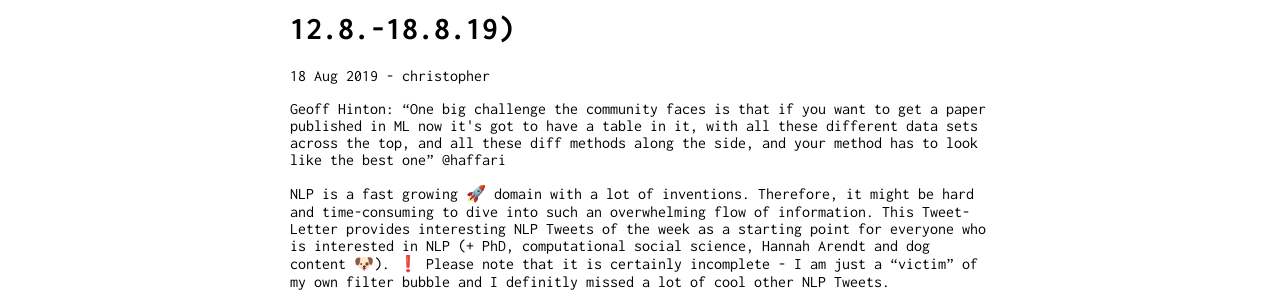
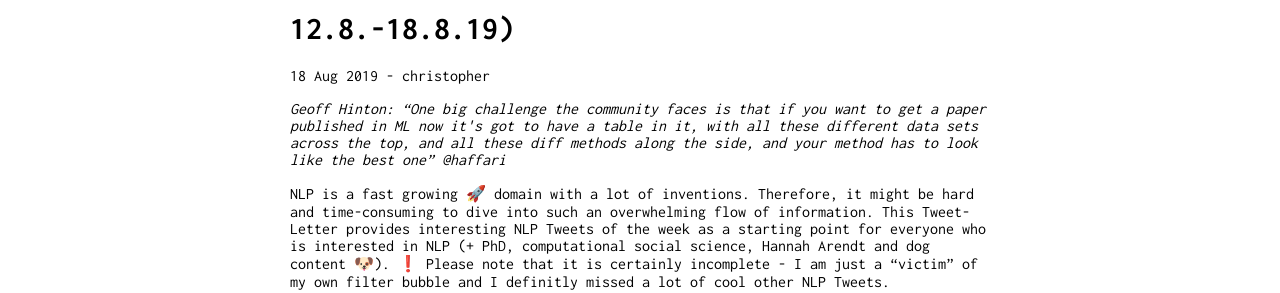
Before and after one commit to chkla/gitPage, a Jekyll site: the page built from _posts/2019-08-18-Aug19_NLP_Tweets_Part_II.md, in a window 1280 px wide. Shown: the part 173-466 px from the top of the page. Built offline with Jekyll 4.4.1, drawn with Linux system fonts in a browser that asks for light colours; comment, search, counter and statistics services are not loaded.

```diff
--- a/_posts/2019-08-18-Aug19_NLP_Tweets_Part_II.md
+++ b/_posts/2019-08-18-Aug19_NLP_Tweets_Part_II.md
@@ -4,7 +4,7 @@ title: My favorite NLP Tweets of the week (🗓 12.8.-18.8.19)
 author: christopher
 ---
 
-Geoff Hinton: "One big challenge the community faces is that if you want to get a paper published in ML now it&#39;s got to have a table in it, with all these different data sets across the top, and all these diff methods along the side, and your method has to look like the best one" @haffari
+<i>Geoff Hinton: "One big challenge the community faces is that if you want to get a paper published in ML now it&#39;s got to have a table in it, with all these different data sets across the top, and all these diff methods along the side, and your method has to look like the best one" @haffari</i>
 
 NLP is a fast growing 🚀 domain with a lot of inventions. Therefore, it might be hard and time-consuming to dive into such an overwhelming flow of information. This Tweet-Letter provides interesting NLP Tweets of the week as a starting point for everyone who is interested in NLP (+ PhD, computational social science, Hannah Arendt and dog content 🐶). ❗️ Please note that it is certainly incomplete - I am just a "victim" of my own filter bubble and I definitly missed a lot of cool other NLP Tweets.
 
```
